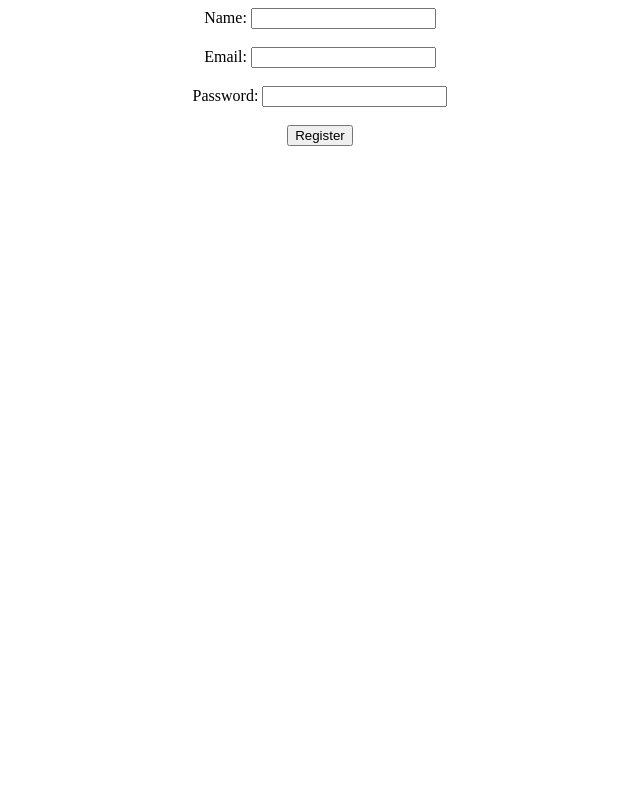
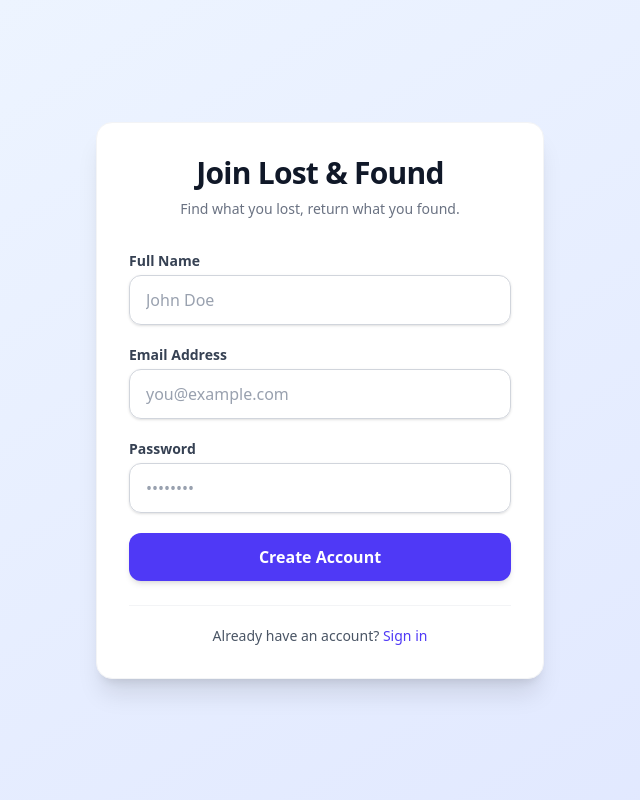
Before and after one commit to lakshmi12854/lost_found, a Flask app: page /register in a window 1280 px wide. Shown: the whole page, without its empty margins (320-960 px from the left). Run offline with Flask 3, Linux system fonts and the light colour scheme.

Commit message:
Update register.html

```diff
--- a/templates/register.html
+++ b/templates/register.html
@@ -1,7 +1,55 @@
-<form method="POST" align="center">
-    Name: <input type="text" name="name"><br><br>
-    Email: <input type="email" name="email"><br><br>
-    Password: <input type="password" name="password"><br><br>
+<!DOCTYPE html>
+<html lang="en">
+<head>
+    <meta charset="UTF-8">
+    <meta name="viewport" content="width=device-width, initial-scale=1.0">
+    <title>Create an Account | Lost & Found</title>
+    <!-- Tailwind CSS CDN -->
+    <script src="https://cdn.jsdelivr.net/npm/@tailwindcss/browser@4"></script>
+</head>
+<body class="bg-gradient-to-br from-blue-50 to-indigo-100 min-h-screen flex items-center justify-center p-4 font-sans">
 
-    <button type="submit">Register</button>
-</form>
+    <div class="bg-white p-8 rounded-2xl shadow-xl w-full max-w-md border border-gray-100">
+        <!-- Header -->
+        <div class="text-center mb-8">
+            <h2 class="text-3xl font-extrabold text-gray-900 tracking-tight">Join Lost & Found</h2>
+            <p class="text-gray-500 mt-2 text-sm">Find what you lost, return what you found.</p>
+        </div>
+
+        <!-- Form -->
+        <form action="/register" method="POST" class="space-y-5">
+            <div>
+                <label class="block text-sm font-semibold text-gray-700 mb-1">Full Name</label>
+                <input type="text" name="name" required placeholder="John Doe"
+                    class="w-full px-4 py-3 border border-gray-300 rounded-xl shadow-sm focus:outline-none focus:ring-2 focus:ring-indigo-500 focus:border-indigo-500 transition duration-200 text-gray-900 placeholder-gray-400">
+            </div>
+
+            <div>
+                <label class="block text-sm font-semibold text-gray-700 mb-1">Email Address</label>
+                <input type="email" name="email" required placeholder="you@example.com"
+                    class="w-full px-4 py-3 border border-gray-300 rounded-xl shadow-sm focus:outline-none focus:ring-2 focus:ring-indigo-500 focus:border-indigo-500 transition duration-200 text-gray-900 placeholder-gray-400">
+            </div>
+
+            <div>
+                <label class="block text-sm font-semibold text-gray-700 mb-1">Password</label>
+                <input type="password" name="password" required placeholder="••••••••"
+                    class="w-full px-4 py-3 border border-gray-300 rounded-xl shadow-sm focus:outline-none focus:ring-2 focus:ring-indigo-500 focus:border-indigo-500 transition duration-200 text-gray-900 placeholder-gray-400">
+            </div>
+
+            <button type="submit"
+                class="w-full bg-indigo-600 hover:bg-indigo-700 text-white font-bold py-3 px-4 rounded-xl shadow-md hover:shadow-lg transition duration-200 transform active:scale-[0.98]">
+                Create Account
+            </button>
+        </form>
+
+        <!-- Footer -->
+        <div class="text-center mt-6 pt-5 border-t border-gray-100">
+            <p class="text-sm text-gray-600">
+                Already have an account?
+                <a href="/login" class="font-medium text-indigo-600 hover:text-indigo-500 transition duration-150 underline decoration-2 decoration-transparent hover:decoration-indigo-500">Sign in</a>
+            </p>
+        </div>
+    </div>
+
+</body>
+</html>
```
